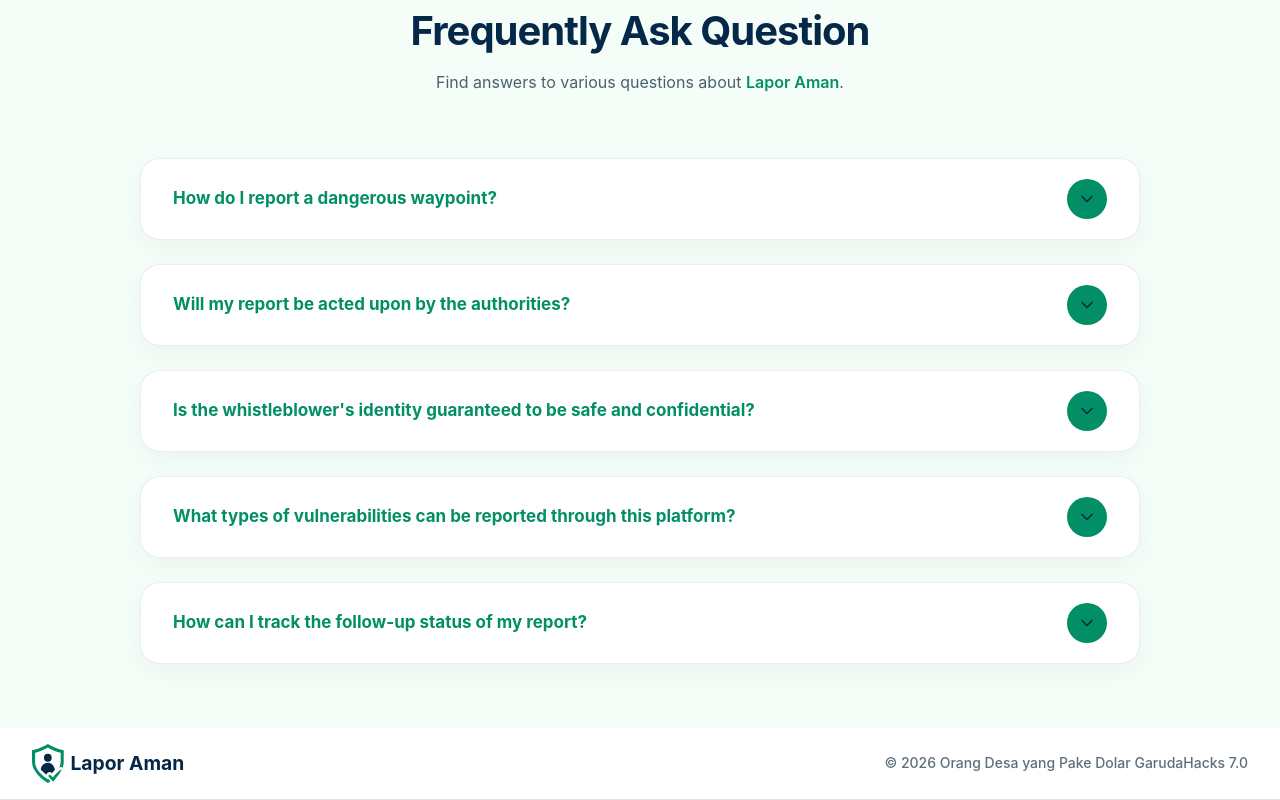
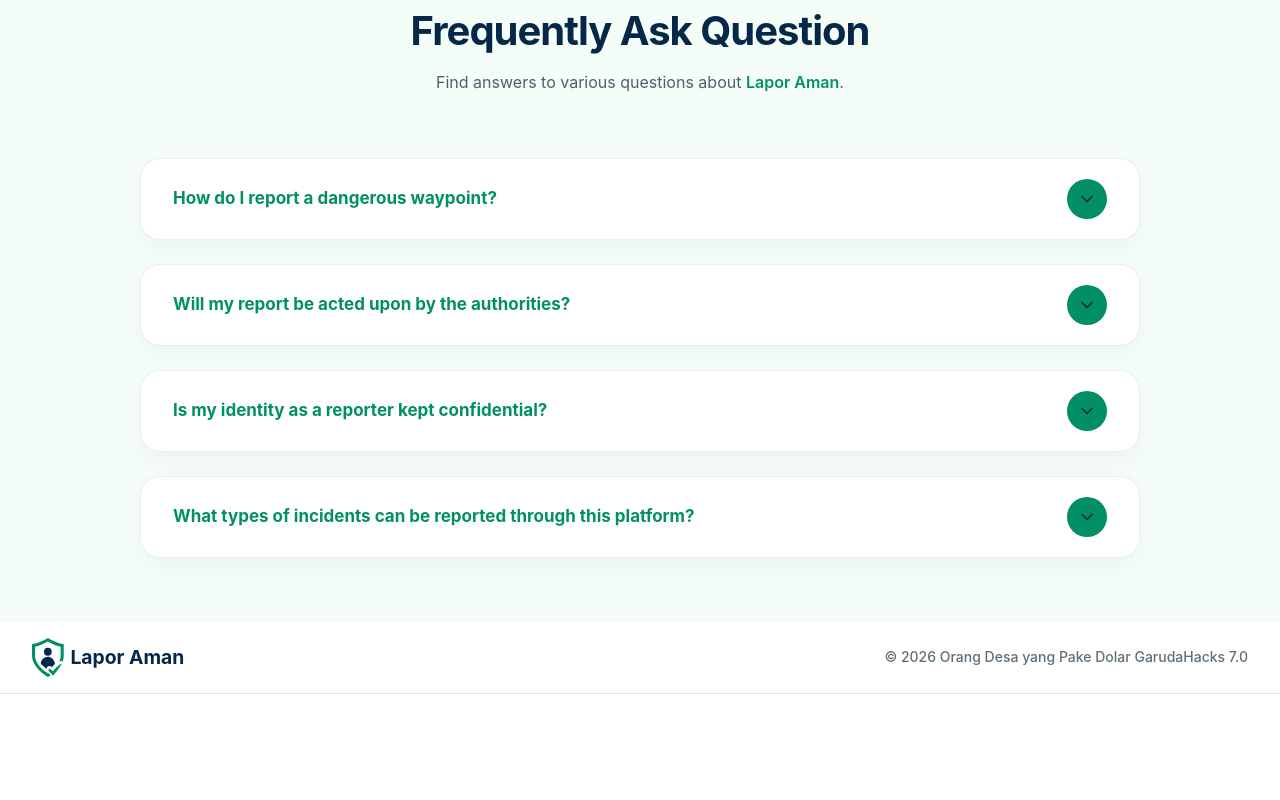
Before and after one commit to RisyadAthaya/laporaman, a React (Vite) app: page / in a window 1280 px wide. Shown: the part 2374-3174 px from the top of the page. After the commit the page ends 3068 px from the top, so only its background shows below. Built offline with nearby package versions, Linux system fonts and the light colour scheme; no server answers; the database is empty.

Commit message:
fix: replaced lorem ipsum in faqs

```diff
--- a/src/components/Faq.jsx
+++ b/src/components/Faq.jsx
@@ -5,27 +5,22 @@ const faqs = [
   {
     id: 'faq-1',
     question: 'How do I report a dangerous waypoint?',
-    answer: 'Lorem ipsum dolor sit amet, consectetur adipiscing elit, sed do eiusmod tempor incididunt ut labore et dolore magna aliqua. Ut enim ad minim veniam, quis nostrud exercitation ullamco laboris nisi ut aliquip ex ea commodo consequat.'
+    answer: "Log in, open the map, and tap the spot on the map where the danger is. Give it a short title, a description, and mark how serious it is (low, medium, or high risk), then submit. That's it — your report appears on the map for others to see. To keep things fair, you can submit up to 5 reports per day."
   },
   {
     id: 'faq-2',
     question: 'Will my report be acted upon by the authorities?',
-    answer: 'Lorem ipsum dolor sit amet, consectetur adipiscing elit, sed do eiusmod tempor incididunt ut labore et dolore magna aliqua. Ut enim ad minim veniam, quis nostrud exercitation ullamco laboris nisi ut aliquip ex ea commodo consequat.'
+    answer: "Each report shows a status — Waiting, In Progress, or Done — so you can see how things are moving. Other residents and, where available, local officials can also leave comments on your report, and reports that get more support from the community tend to stand out more."
   },
   {
     id: 'faq-3',
-    question: "Is the whistleblower's identity guaranteed to be safe and confidential?",
-    answer: 'Lorem ipsum dolor sit amet, consectetur adipiscing elit, sed do eiusmod tempor incididunt ut labore et dolore magna aliqua. Ut enim ad minim veniam, quis nostrud exercitation ullamco laboris nisi ut aliquip ex ea commodo consequat.'
+    question: "Is my identity as a reporter kept confidential?",
+    answer: "Yes. Your reports are shown to others as posted by \"Anonymous\" — your name is never displayed alongside your report."
   },
   {
     id: 'faq-4',
-    question: 'What types of vulnerabilities can be reported through this platform?',
-    answer: 'Lorem ipsum dolor sit amet, consectetur adipiscing elit, sed do eiusmod tempor incididunt ut labore et dolore magna aliqua. Ut enim ad minim veniam, quis nostrud exercitation ullamco laboris nisi ut aliquip ex ea commodo consequat.'
-  },
-  {
-    id: 'faq-5',
-    question: 'How can I track the follow-up status of my report?',
-    answer: 'Lorem ipsum dolor sit amet, consectetur adipiscing elit, sed do eiusmod tempor incididunt ut labore et dolore magna aliqua. Ut enim ad minim veniam, quis nostrud exercitation ullamco laboris nisi ut aliquip ex ea commodo consequat.'
+    question: 'What types of incidents can be reported through this platform?',
+    answer: 'You can report all kinds of everyday issues, such as damaged roads or facilities, broken street lights, garbage or cleanliness problems, safety and crime concerns, and natural disasters like flooding. Anything else that doesn\'t fit these can still be reported under "Other."'
   }
 ]
 
```
